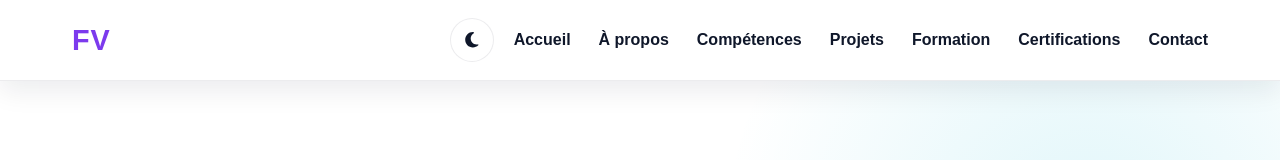
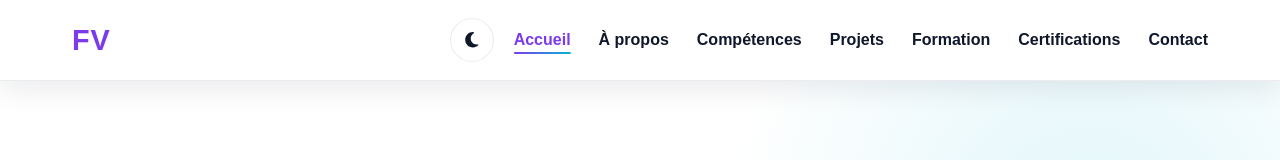
Before and after one commit to Fanajaval/mon-portfolio, a React (Vite) app: page / in a window 1280 px wide. Shown: the top 160 px of the page. Built offline with nearby package versions, Linux system fonts and the light colour scheme.

Commit message:
état actif des menus

```diff
--- a/src/components/Navbar.jsx
+++ b/src/components/Navbar.jsx
@@ -1,4 +1,4 @@
-import { useState } from "react";
+import { useEffect, useState } from "react";
 
 import {
   FaMoon,
@@ -7,9 +7,51 @@ import {
 
 import "../styles/Navbar.css";
 
+const navItems = [
+  { id: "hero", label: "Accueil" },
+  { id: "about", label: "À propos" },
+  { id: "skills", label: "Compétences" },
+  { id: "projects", label: "Projets" },
+  { id: "education", label: "Formation" },
+  { id: "certifications", label: "Certifications" },
+  { id: "contact", label: "Contact" },
+];
+
 function Navbar({ theme, toggleTheme }) {
 
   const [menuOpen, setMenuOpen] = useState(false);
+  const [activeSection, setActiveSection] = useState("hero");
+
+  useEffect(() => {
+    const sections = navItems
+      .map(({ id }) => document.getElementById(id))
+      .filter(Boolean);
+
+    const observer = new IntersectionObserver(
+      (entries) => {
+        const visibleSections = entries
+          .filter((entry) => entry.isIntersecting)
+          .sort((first, second) => second.intersectionRatio - first.intersectionRatio);
+
+        if (visibleSections[0]) {
+          setActiveSection(visibleSections[0].target.id);
+        }
+      },
+      {
+        rootMargin: "-25% 0px -55% 0px",
+        threshold: [0, 0.25, 0.5, 0.75, 1],
+      }
+    );
+
+    sections.forEach((section) => observer.observe(section));
+
+    return () => observer.disconnect();
+  }, []);
+
+  const handleNavigation = (sectionId) => {
+    setActiveSection(sectionId);
+    setMenuOpen(false);
+  };
 
   return (
 
@@ -36,7 +78,9 @@ function Navbar({ theme, toggleTheme }) {
             <button
                 className="menu-btn"
                 onClick={() => setMenuOpen(!menuOpen)}
-                aria-label="Ouvrir le menu"
+              aria-label={menuOpen ? "Fermer le menu" : "Ouvrir le menu"}
+              aria-expanded={menuOpen}
+              aria-controls="main-navigation"
             >
                 {menuOpen ? "✕" : "☰"}
             </button>
@@ -44,49 +88,19 @@ function Navbar({ theme, toggleTheme }) {
             </div>
 
 
-        <ul className={`nav-links ${menuOpen ? "open" : ""}`}>
-
-          <li>
-            <a href="#hero" onClick={() => setMenuOpen(false)}>
-              Accueil
-            </a>
-          </li>
-
-          <li>
-            <a href="#about" onClick={() => setMenuOpen(false)}>
-              À propos
-            </a>
-          </li>
-
-          <li>
-            <a href="#skills" onClick={() => setMenuOpen(false)}>
-              Compétences
-            </a>
-          </li>
-
-          <li>
-            <a href="#projects" onClick={() => setMenuOpen(false)}>
-              Projets
-            </a>
-          </li>
-
-          <li>
-            <a href="#education" onClick={() => setMenuOpen(false)}>
-              Formation
-            </a>
-          </li>
-
-          <li>
-            <a href="#certifications" onClick={() => setMenuOpen(false)}>
-              Certifications
-            </a>
-          </li>
-
-          <li>
-            <a href="#contact" onClick={() => setMenuOpen(false)}>
-              Contact
-            </a>
-          </li>
+        <ul id="main-navigation" className={`nav-links ${menuOpen ? "open" : ""}`}>
+          {navItems.map((item) => (
+            <li key={item.id}>
+              <a
+                href={`#${item.id}`}
+                className={activeSection === item.id ? "active" : ""}
+                aria-current={activeSection === item.id ? "page" : undefined}
+                onClick={() => handleNavigation(item.id)}
+              >
+                {item.label}
+              </a>
+            </li>
+          ))}
 
         </ul>
 
```
Also changed, not shown: src/assets/projects/stock_vente.png (added).
